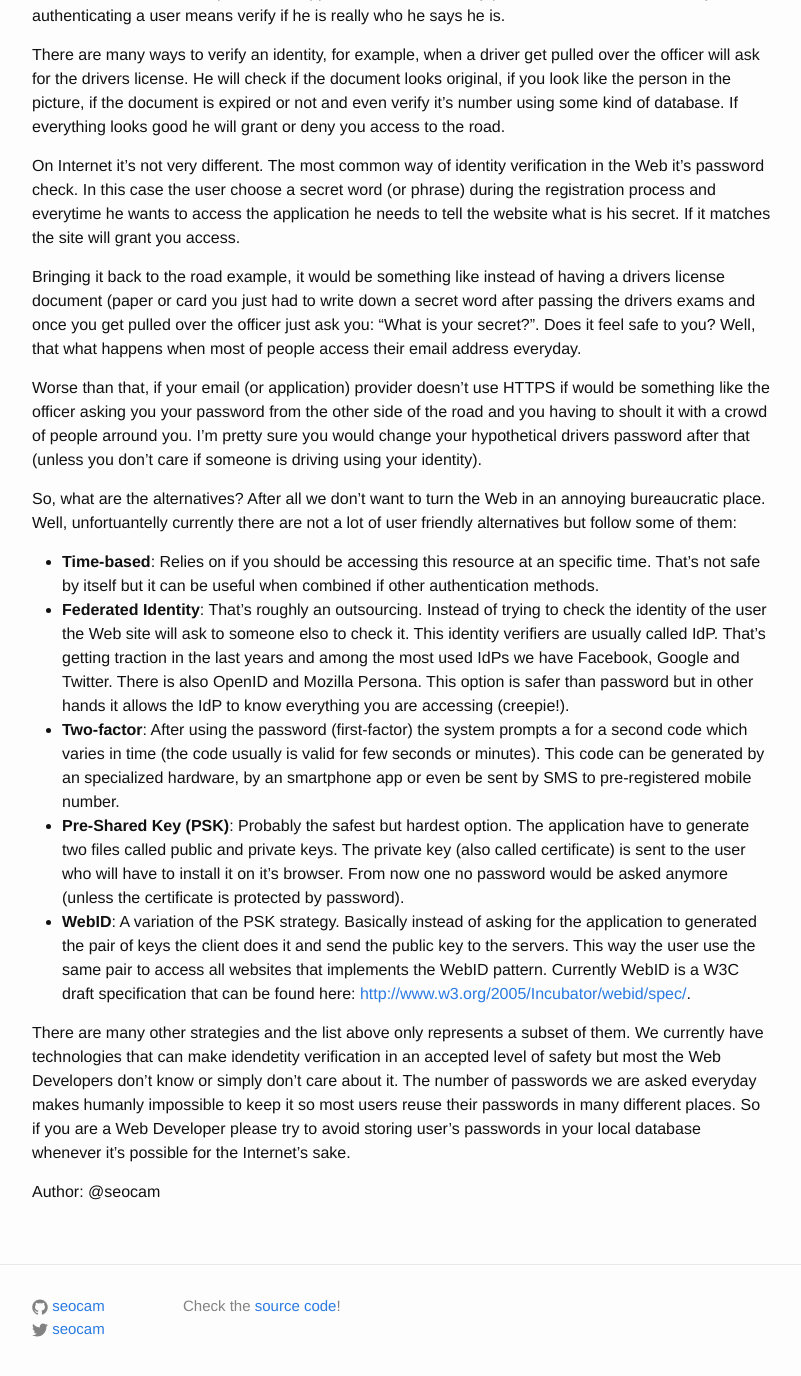
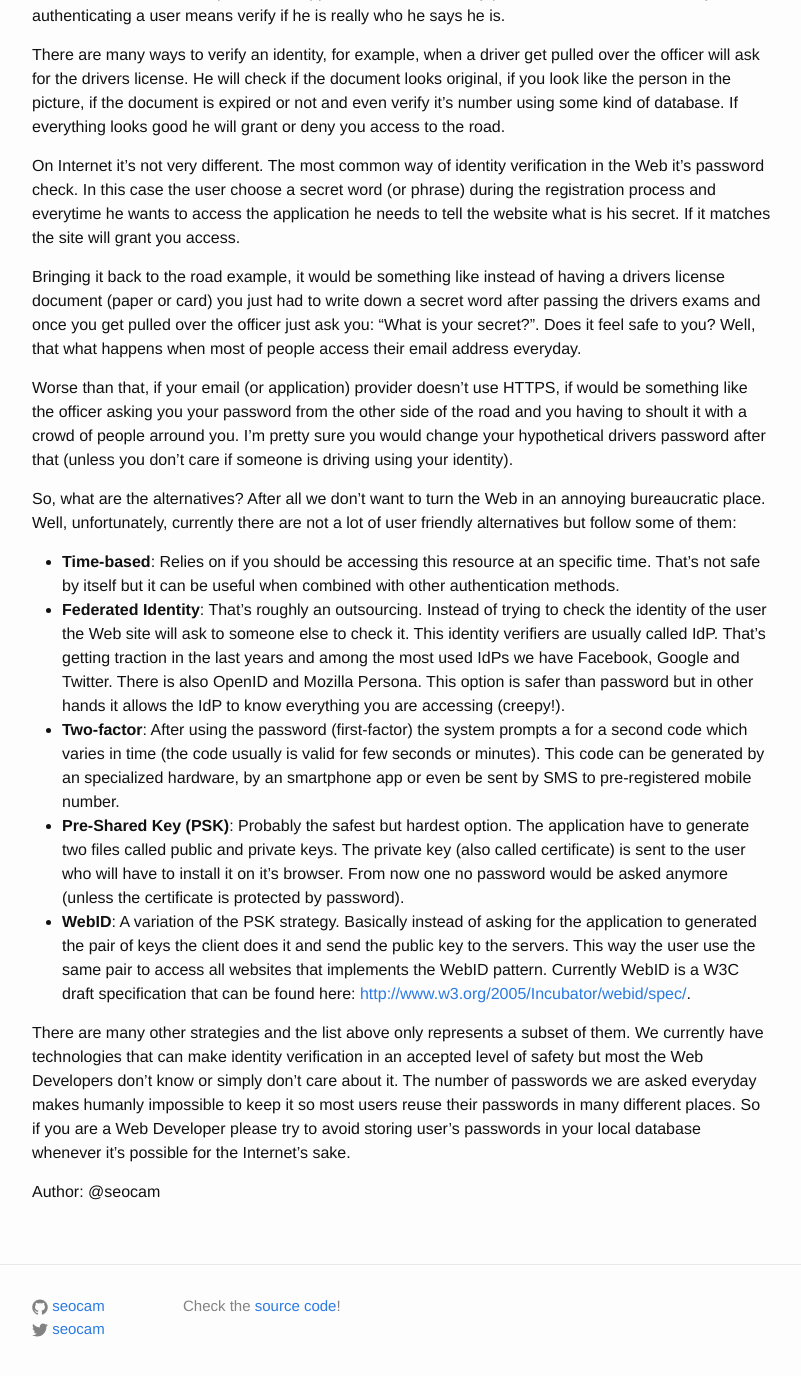
Before and after one commit to seocam/seocam.github.io, a Jekyll site: the page built from _posts/2015-01-04-digital-identity-verification.markdown, in a window 1280 px wide and 1400 px high, scrolled down 220 px. Shown: the top 1376 px of the window, without its empty margins (238-1039 px from the left). Built offline with Jekyll 4.4.1, drawn with Linux system fonts in a browser that asks for light colours; comment, search, counter and statistics services are not loaded.

Commit message:
text spelling update

```diff
--- a/_posts/2015-01-04-digital-identity-verification.markdown
+++ b/_posts/2015-01-04-digital-identity-verification.markdown
@@ -21,27 +21,27 @@ process and everytime he wants to access the application he needs to tell the we
 secret. If it matches the site will grant you access.
 
 Bringing it back to the road example,
-it would be something like instead of having a drivers license document (paper or card you just
+it would be something like instead of having a drivers license document (paper or card) you just
 had to write down a secret word after passing the drivers exams and once you get pulled over the
 officer just ask you: "What is your secret?". Does it feel safe to you? Well, that what happens
 when most of people access their email address everyday.
 
-Worse than that, if your email (or application) provider doesn't use HTTPS if would be something
+Worse than that, if your email (or application) provider doesn't use HTTPS, if would be something
 like the officer asking you your password from the other side of the road and you having to shoult
 it with a crowd of people arround you. I'm pretty sure you would change your hypothetical drivers
 password after that (unless you don't care if someone is driving using your identity).
 
 So, what are the alternatives? After all we don't want to turn the Web in an annoying bureaucratic
-place. Well, unfortuantelly currently there are not a lot of user friendly alternatives but follow
+place. Well, unfortunately, currently there are not a lot of user friendly alternatives but follow
 some of them:
 
 * **Time-based**: Relies on if you should be accessing this resource at an specific time. That's not safe
-by itself but it can be useful when combined if other authentication methods.
+by itself but it can be useful when combined with other authentication methods.
 * **Federated Identity**: That's roughly an outsourcing. Instead of trying to check the identity of the user
-the Web site will ask to someone elso to check it. This identity verifiers are usually called IdP.
+the Web site will ask to someone else to check it. This identity verifiers are usually called IdP.
 That's getting traction in the last years and among the most used IdPs we have Facebook, Google and Twitter.
 There is also OpenID and Mozilla Persona. This option is safer than password but in other hands it allows the IdP
-to know everything you are accessing (creepie!).
+to know everything you are accessing (creepy!).
 * **Two-factor**: After using the password (first-factor) the system prompts a for a second code which varies
 in time (the code usually is valid for few seconds or minutes). This code can be generated by an specialized
 hardware, by an smartphone app or even be sent by SMS to pre-registered mobile number.
@@ -55,7 +55,7 @@ access all websites that implements the WebID pattern. Currently WebID is a W3C
 found here: <http://www.w3.org/2005/Incubator/webid/spec/>.
 
 There are many other strategies and the list above only represents a subset of them. We currently have technologies
-that can make idendetity verification in an accepted level of safety but most the Web Developers don't know or
+that can make identity verification in an accepted level of safety but most the Web Developers don't know or
 simply don't care about it. The number of passwords we are asked everyday makes humanly impossible to keep it
 so most users reuse their passwords in many different places. So if you are a Web Developer please try to avoid
 storing user's passwords in your local database whenever it's possible for the Internet's sake.
```
